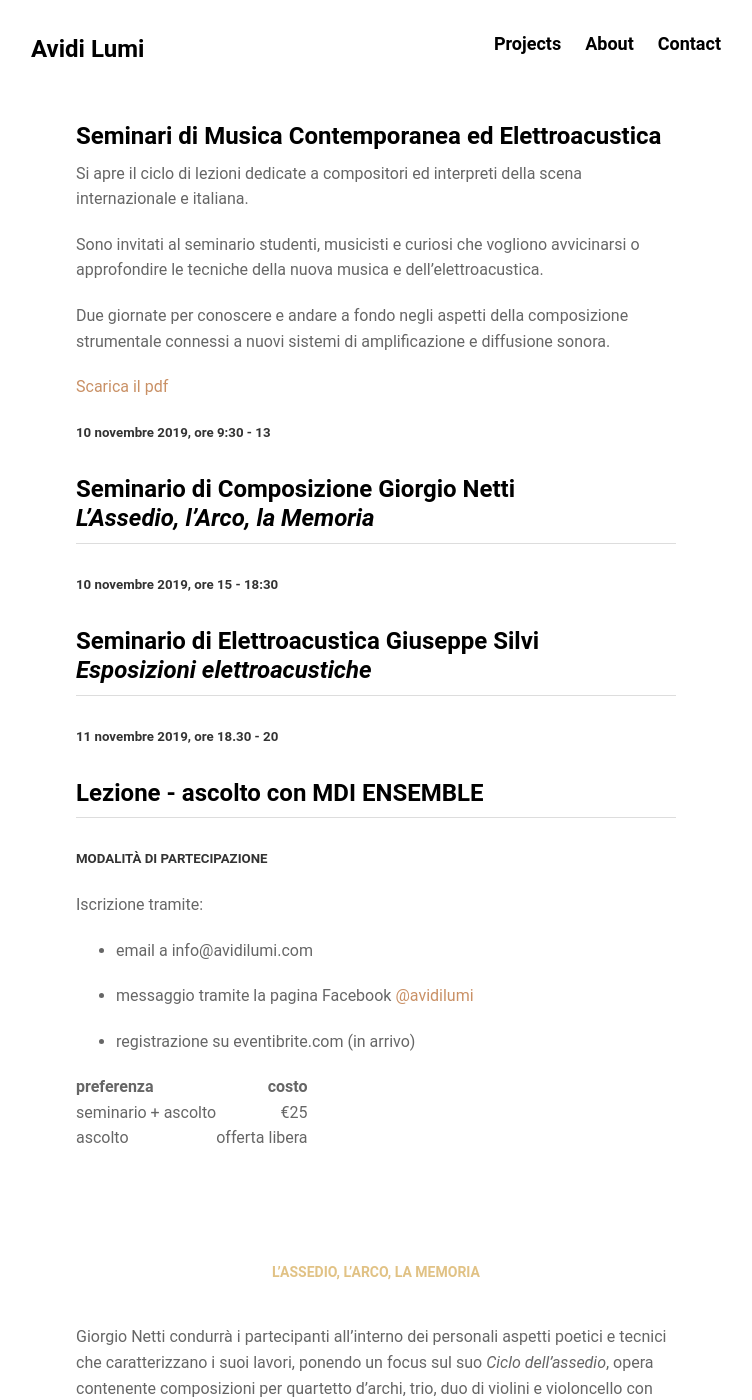
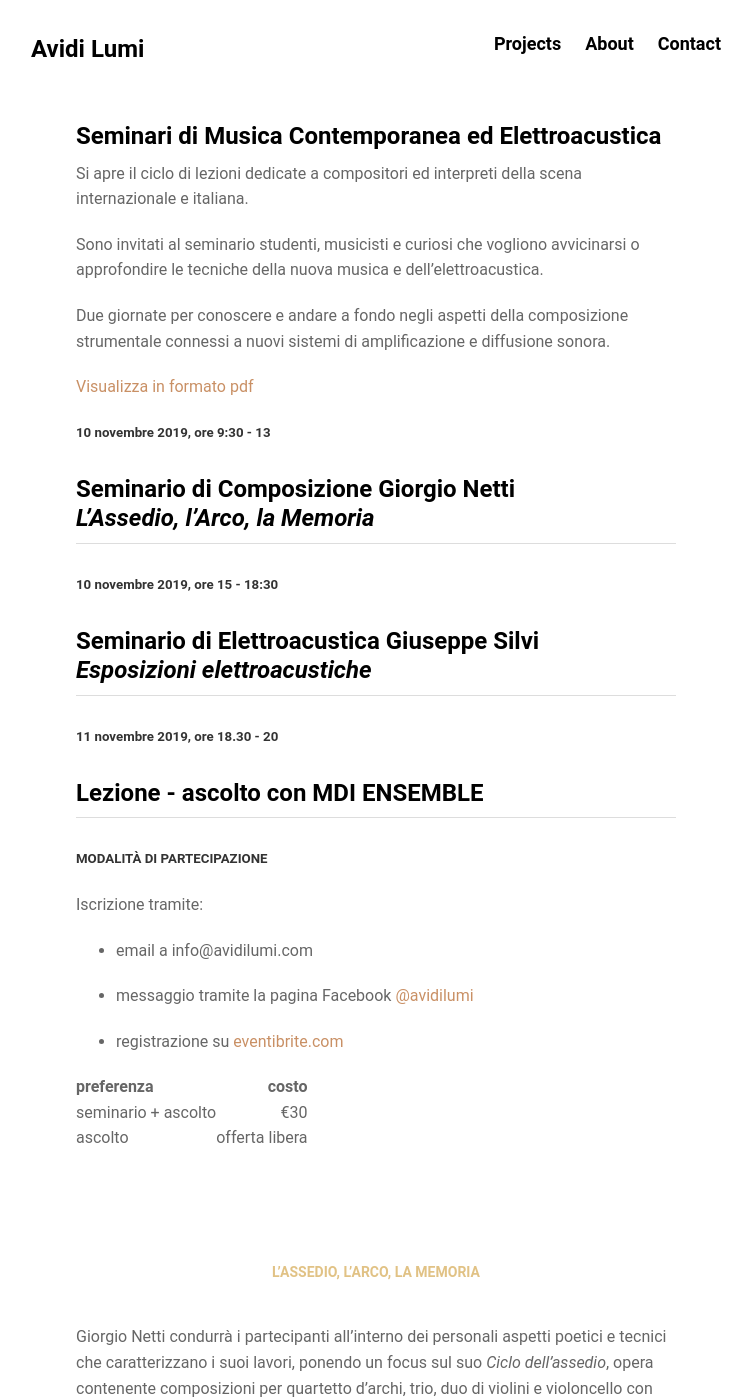
Before and after one commit to AvidiLumi/avidilumi.github.io, a Jekyll site: the page built from projects/proj-1.md, in a window 1280 px wide and 1400 px high. Shown: the whole window, without its empty margins (264-1016 px from the left). Built offline with Jekyll 4.4.1, drawn with Linux system fonts in a browser that asks for light colours; nearby versions of some CDN libraries.

Commit message:
eventbrite link

```diff
--- a/projects/proj-1.md
+++ b/projects/proj-1.md
@@ -10,7 +10,7 @@ Sono invitati al seminario studenti, musicisti e curiosi che vogliono avvicinars
 
 Due giornate per conoscere e andare a fondo negli aspetti della composizione strumentale connessi a nuovi sistemi di amplificazione e diffusione sonora.
 
-<a href="{{ site.url }}/pdf/seminario-nov2019.pdf" target="_blank">Scarica il pdf</a>
+<a href="{{ site.url }}/pdf/seminario-nov2019.pdf" target="_blank">Visualizza in formato pdf</a>
 
 [//]: <> (-------------)
 ##### 10 novembre 2019, ore 9:30 - 13
@@ -31,12 +31,12 @@ Iscrizione tramite:
 
 * messaggio tramite la pagina Facebook [@avidilumi](https://www.facebook.com/avidilumi)
 
-* registrazione su eventibrite.com (in arrivo)
+* registrazione su [eventibrite.com](https://www.eventbrite.com/e/seminari-di-musica-contemporanea-ed-elettroacustica-tickets-77720328595)
 
 
 | preferenza           | costo |
 | :------------------- | -----:|
-| seminario + ascolto  |   €25 |
+| seminario + ascolto  |   €30 |
 | ascolto              |    offerta libera |
 
 
```
